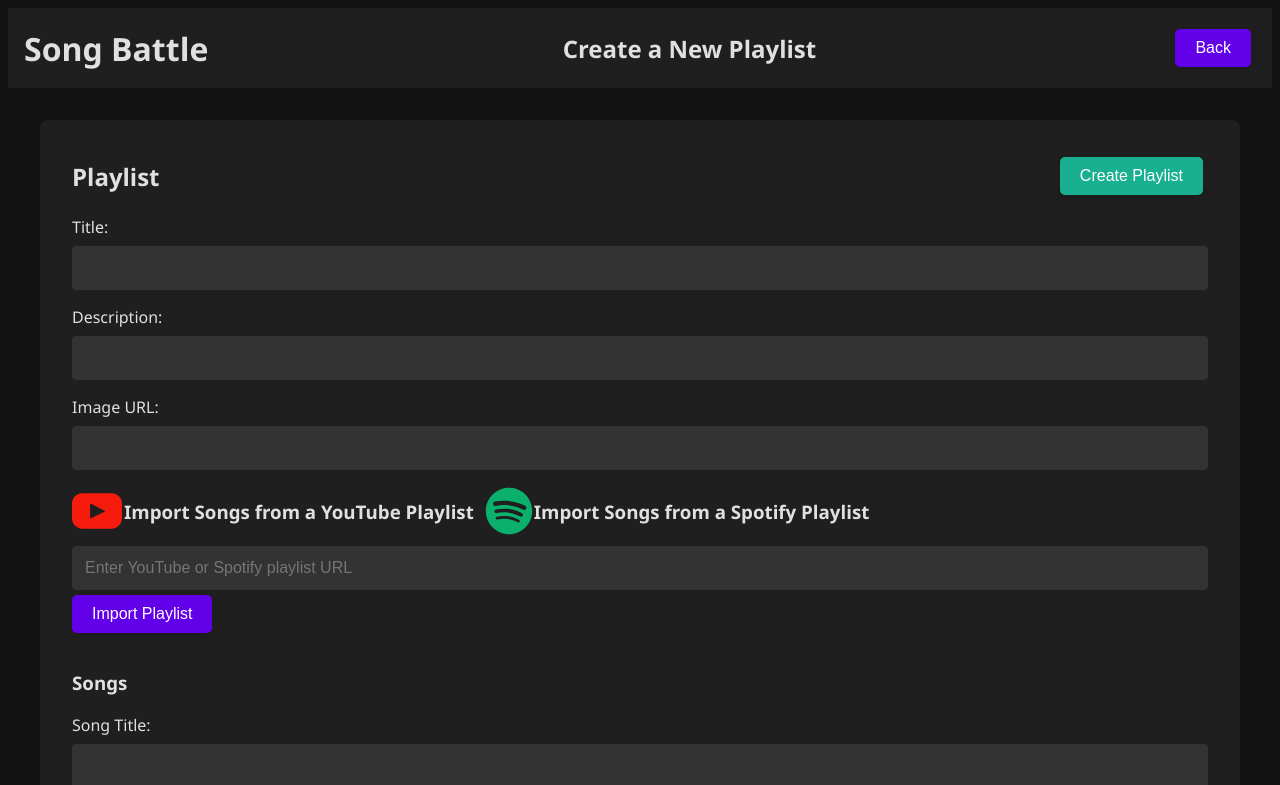
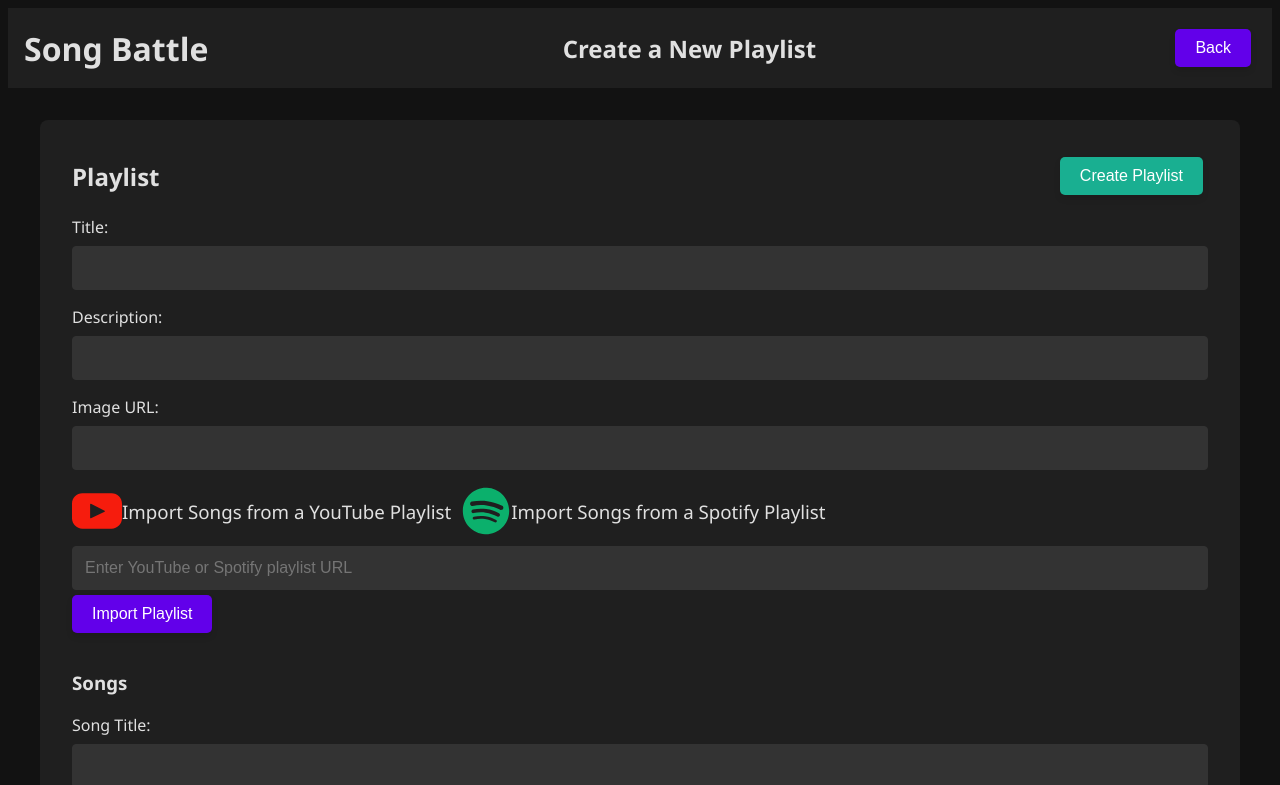
Before and after one commit to chipsplease/chipsplease.github.io, a website: page create_playlist.html in a window 1280 px wide. Shown: the top 785 px of the page. Drawn offline with Linux system fonts and the light colour scheme.

Commit message:
sub headers

```diff
--- a/create_playlist.css
+++ b/create_playlist.css
@@ -50,9 +50,17 @@
     flex-direction: row;
     margin: 0;
     margin-bottom: 10px;
+    gap: 10px;
+}
+@media screen and (max-width: 768px) {
+    .importHeader {
+        flex-direction: column;
+    }
+
 }
 .importHeader h3 {
     margin: 0;
+    font-weight: 400;
 }
 #importPlaylistButton {
     margin-left: 0;
@@ -60,9 +68,15 @@
 #addButton {
     margin-left: 0;
 }
-#spotifyIcon{
-    margin-left: 10px;
+#spotifyHeader {
+    display: flex;
+    flex-direction: row;
+    align-items: center;
+    margin: 0;
 }
-#youtubeLogo {
-    margin-right: 2px;
+#youtubeHeader {
+    display: flex;
+    flex-direction: row;
+    align-items: center;
+    margin: 0;
 }
--- a/create_playlist.html
+++ b/create_playlist.html
@@ -36,10 +36,14 @@
             </div>
             <div id="importContainer">
                 <div class="importHeader">
-                    <img width="50" height="50" src="images/youtubeLogo.svg" alt="youtube-play" id="youtubeLogo"/>
-                    <h3>Import Songs from a YouTube Playlist</h3>
-                    <img width="50" height="50" src="images/spotifyLogo.svg" alt="spotify--v1" id="spotifyIcon"/>
-                    <h3>Import Songs from a Spotify Playlist</h3>
+                    <div id="youtubeHeader">
+                        <img width="50" height="50" src="images/youtubeLogo.svg" alt="youtube-play" id="youtubeLogo"/>
+                        <h3>Import Songs from a YouTube Playlist</h3>
+                    </div>
+                    <div id="spotifyHeader">
+                        <img width="50" height="50" src="images/spotifyLogo.svg" alt="spotify--v1" id="spotifyIcon"/>
+                        <h3>Import Songs from a Spotify Playlist</h3>
+                    </div>
                 </div>
                 <input type="text" id="playlistUrl" placeholder="Enter YouTube or Spotify playlist URL">
                 <button type="button" id="importPlaylistButton">Import Playlist</button>
```
